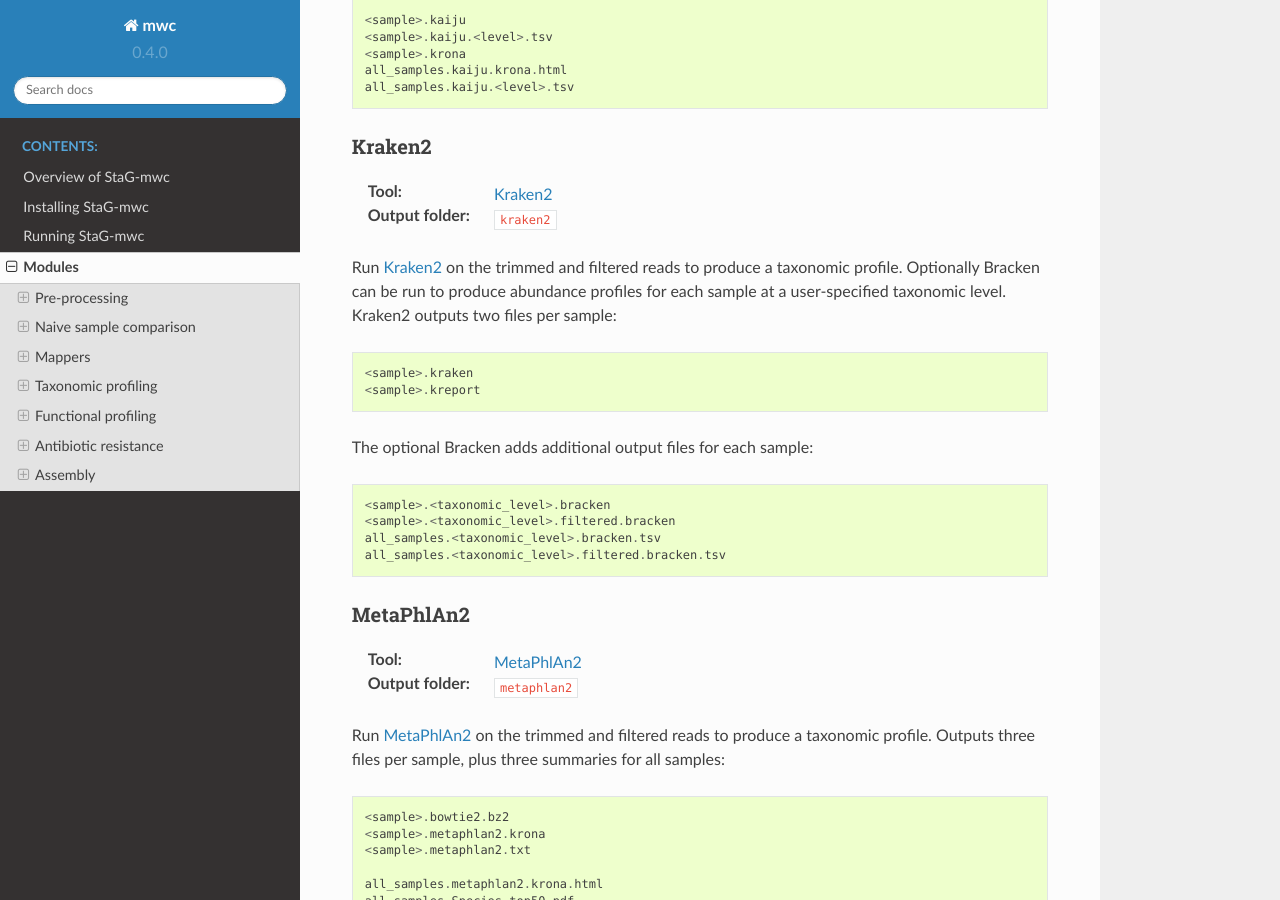
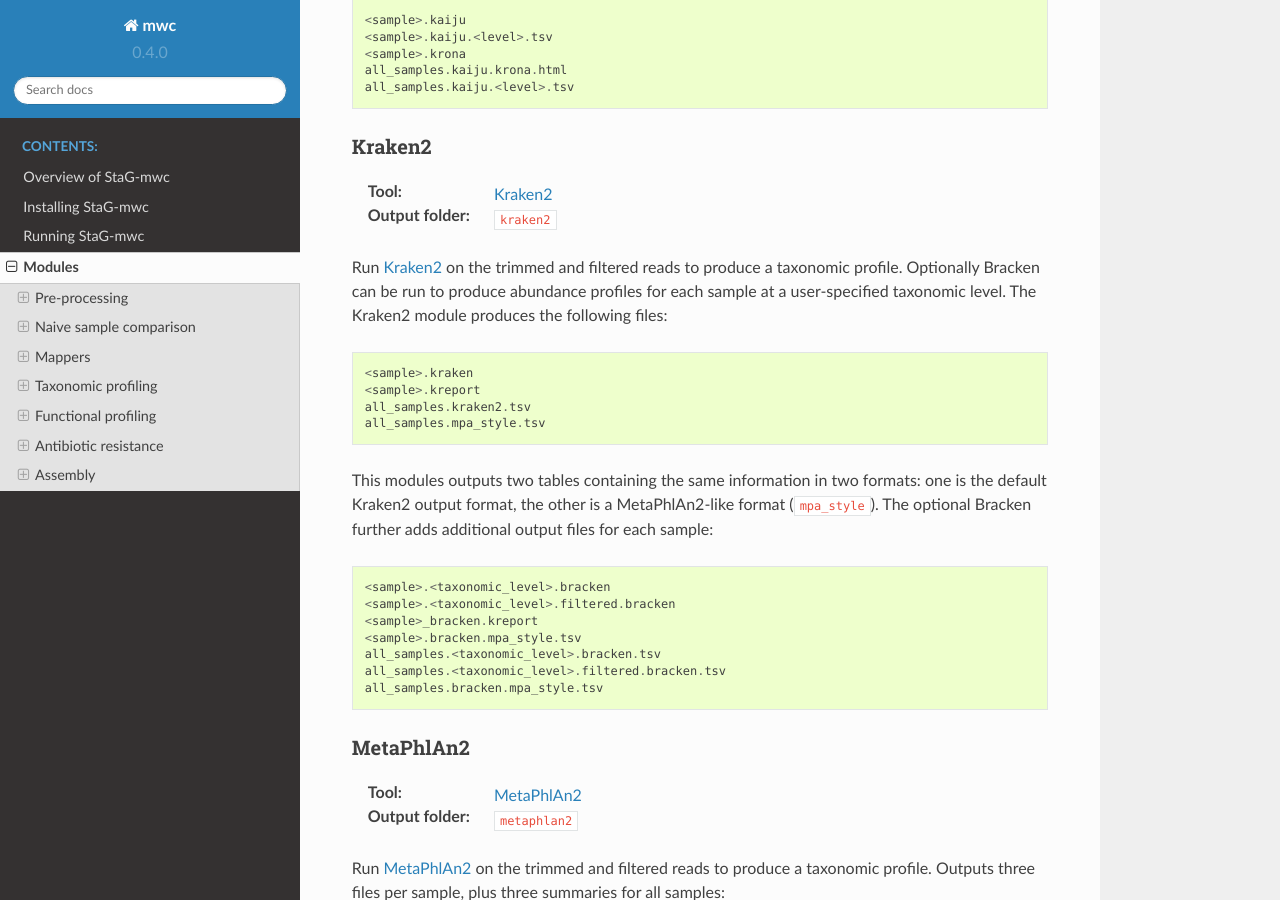
Before and after one commit to ctmrbio/stag-mwc, a Sphinx documentation site: the page built from docs/source/modules.rst, in a window 1280 px wide and 900 px high, scrolled down 5499 px. Built offline with Sphinx 7.4.7 and the Read the Docs theme 2.0.0, drawn with Linux system fonts in a browser that asks for light colours.

Commit message:
Generalize taxonomic profiling output tables to similar format

```diff
--- a/docs/source/modules.rst
+++ b/docs/source/modules.rst
@@ -286,17 +286,26 @@ Kraken2
 
 Run `Kraken2`_ on the trimmed and filtered reads to produce a taxonomic profile.
 Optionally Bracken can be run to produce abundance profiles for each sample at a
-user-specified taxonomic level. Kraken2 outputs two files per sample::
+user-specified taxonomic level. The Kraken2 module produces the following files::
 
     <sample>.kraken
     <sample>.kreport
+    all_samples.kraken2.tsv
+    all_samples.mpa_style.tsv
 
-The optional Bracken adds additional output files for each sample::
+This modules outputs two tables containing the same information in two formats:
+one is the default Kraken2 output format, the other is a MetaPhlAn2-like format
+(``mpa_style``). The optional Bracken further adds additional output files for
+each sample::
 
     <sample>.<taxonomic_level>.bracken
     <sample>.<taxonomic_level>.filtered.bracken
+    <sample>_bracken.kreport
+    <sample>.bracken.mpa_style.tsv
     all_samples.<taxonomic_level>.bracken.tsv
     all_samples.<taxonomic_level>.filtered.bracken.tsv
+    all_samples.bracken.mpa_style.tsv
+
 
 MetaPhlAn2
 ----------
--- /dev/null
+++ b/report/bracken_table_mpa.rst
@@ -0,0 +1 @@
+TSV table with combined and filtered Bracken reports based on the Kraken2 reports, in MetaPhlAn2-like format.
--- /dev/null
+++ b/report/kraken2_table_mpa.rst
@@ -0,0 +1 @@
+TSV table with combined and Kraken2 reports, in MetaPhlAn2-like format.
```
Also changed, not shown: 2 other files.
